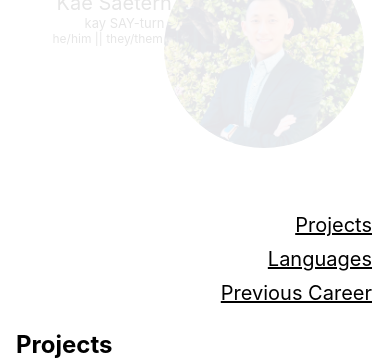
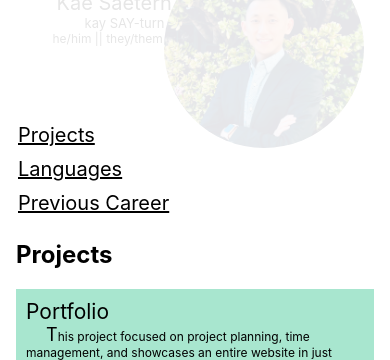
Before and after one commit to kaesae/Portfolio, a React (Create React App) app: page /#/projects in a window 390 px wide. Shown: the top 360 px of the page. Built offline with nearby package versions, Linux system fonts and the light colour scheme.

Commit message:
mobile responsive finished

```diff
--- a/src/AppCSS/Mobile.css
+++ b/src/AppCSS/Mobile.css
@@ -31,8 +31,9 @@
             display: flex;
             flex-direction: column;
             justify-content: flex-end;
-            text-align: right;
-            padding-right: 10px;
+            padding-left: 10px;
+            margin-top: -90px;
+            z-index: 2;
         }
 
         body {
@@ -98,10 +99,12 @@
         justify-content: center;
         text-align: center;
         padding: 5%;
+        background-color: rgb(219, 250, 221);
     }
 
     .languagesTitle {
         font-size: 20px;
+        background-color: rgb(161, 243, 223);
     }
 
 
@@ -142,7 +145,6 @@
     body.previousCareerBody {
         grid-row: 2/3;
         top: 40%;
-        margin: 0 20px;
         background-color: rgb(164, 240, 243);
         padding: 5px 10px;
     }
@@ -167,6 +169,7 @@
         grid-template-rows: 1fr 1fr 1fr;
         grid-template-columns: 200px 100px;
         margin-right: 25%;
+        z-index: -1;
         animation: 1.2s ease-out 0s 1 fadeInLeft;
     }
 
@@ -177,7 +180,7 @@
         grid-column: 2/3;
         grid-row: 1/4;
         margin-left: -25%;
-        z-index: 1;
+        z-index: -1;
     }
 
     .name {
@@ -186,7 +189,7 @@
         font-size: 20px;
         align-self: flex-end;
         margin-left: 34%;
-        z-index: 0;
+        z-index: -1;
     }
 
     .pronunciation {
@@ -194,7 +197,7 @@
         grid-column: 1/2;
         font-size: 13px;
         margin-left: 48%;
-        z-index: 0;
+        z-index: -1;
     }
 
     .pronouns {
@@ -203,7 +206,7 @@
         font-size: 12px;
         margin-top: -25%;
         margin-left: 32%;
-        z-index: 0;
+        z-index: -1;
     }
 
     @keyframes fadeInLeft {
```
Also changed, not shown: src/AppCSS/PC.css (+5 -5 lines).
